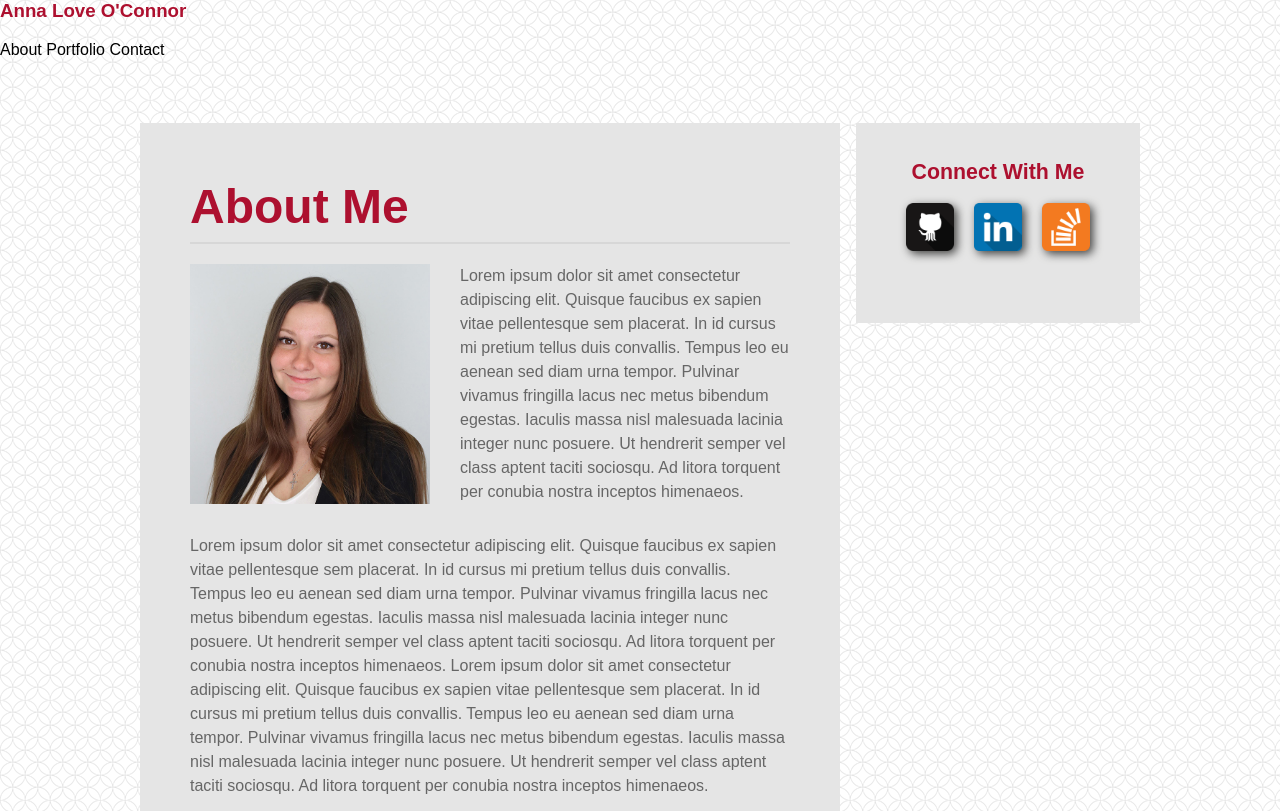
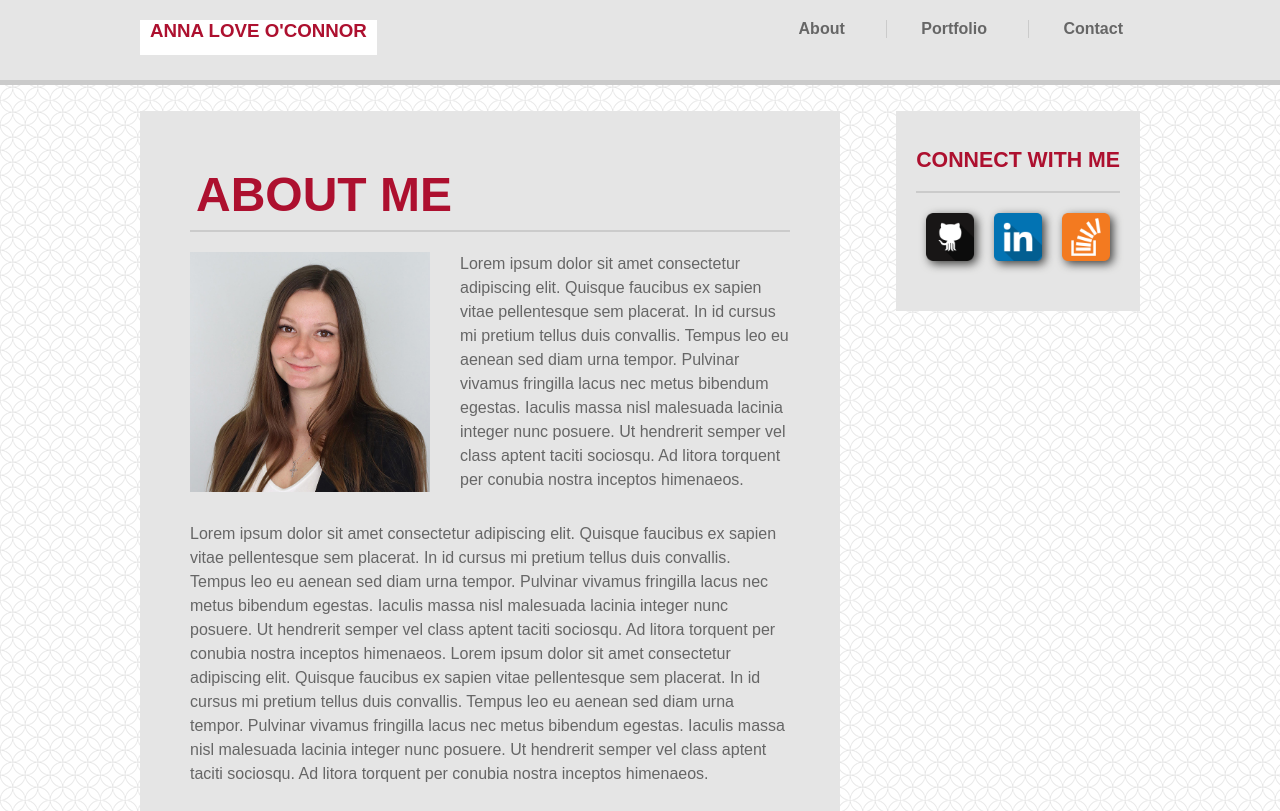
Before and after one commit to AnnaLoveOC/m3-hw3-oconnor-anna, a plain HTML site: page index.html in a window 1280 px wide. Shown: the top 811 px of the page. Drawn offline with Linux system fonts and the light colour scheme; a web font is replaced by a local one.

Commit message:
finalizing-page

```diff
--- a/index.html
+++ b/index.html
@@ -6,12 +6,14 @@
     <body>
 
        <header>
-        <h3>Anna Love O'Connor</h3>
-        <nav>
-            <a>About</a>
-            <a>Portfolio</a>
-            <a>Contact</a>
-        </nav>
+        <section class="nav-items">
+            <h3 class="logo">Anna Love O'Connor</h3>
+            <nav>
+                <a href="#">About</a>
+                <a href="#">Portfolio</a>
+                <a href="#" class="nav-right">Contact</a>
+            </nav>
+        </section>
        </header>
 
        <main>
@@ -26,6 +28,7 @@
 
         <aside>
             <h2>Connect With Me</h2>
+            <hr>
             <section class="icons">
                 <img src="assets/social-icons/git.png" alt="github social icon link">
                 <img src="assets/social-icons/linkedin.png" alt="linkedin social icon link">
--- a/styles.css
+++ b/styles.css
@@ -1,16 +1,63 @@
 * {
     font-family: "Quicksand", Arial, sans-serif;
 }
+
+header {
+    background-color: #e5e5e5;
+    height: 10%;
+    border-bottom: solid 5px #cbcbcb;
+    align-items: center;
+}
+
+.nav-items {
+    max-width: 1000px;
+    margin: 0 auto;
+    padding: 20px;
+}
+
+.logo {
+    float: left;
+    margin: 0;
+    display: inline-block;
+    background-color: white;
+    padding: 0px 10px 0px 10px;
+    height: 35px;
+
+}
+
+nav {
+    float: right;
+    overflow: hidden;
+}
+
+nav a {
+    display: inline-block;
+    padding: 0px 17px 0 34px;
+    text-decoration: none;
+    color: #666666;
+    margin-left: 20px;
+    font-weight: bold;
+    border-left: solid 1px #cbcbcb;
+}
+
+nav a:first-child {
+    border-left: none;
+}
+
 
 body {
     margin: 0;
     background-image: url(assets/spiration-light.png);
 }
 
+h3 {
+    display: inline-block;
+}
+
 main {
     max-width: 1000px;
     margin: auto;
-    padding: 5%;
+    padding: 2%;
 }
 
 article {
@@ -34,7 +81,7 @@ article img {
 
 h1 {
     font-size: 36pt;
-    margin: 1% 0;
+    margin: 1% ;
 }
 
 aside {
@@ -42,7 +89,7 @@ aside {
     background-color: #e5e5e5;
     height: 20%;
     margin: auto;
-    padding: 2% 5%
+    padding: 2%
 }
 
 .icons {
@@ -58,6 +105,7 @@ h2 {
     font-size: 16pt;
     text-align: center;
 }
+
 main::after {
     content: "";
     display: block;
@@ -72,11 +120,12 @@ footer {
     align-items: center;
     background-color: #e5e5e5;
     height: 10%;
-    border-top: solid 10px #d7d7d7;
+    border-top: solid 5px #cbcbcb;
 }
 
 h1, h2, h3 {
     color: #ad102f;
+    text-transform: uppercase;
 }
 
 p {
@@ -87,6 +136,6 @@ p {
 hr {
     border: 0;
     height: 2px;
-    background-color: #d7d7d7;
+    background-color: #cbcbcb;
     margin-bottom: 20px;
 }
```
